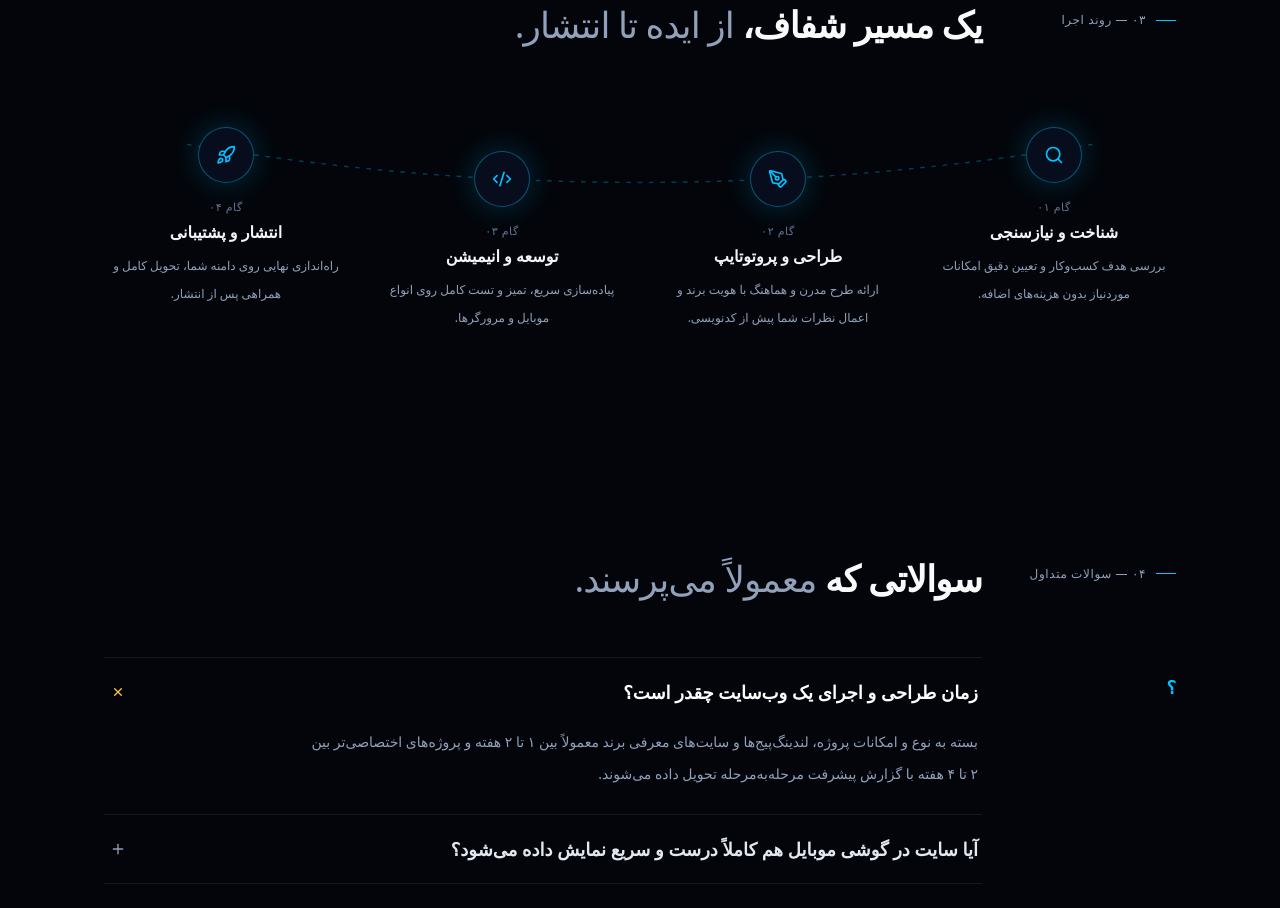
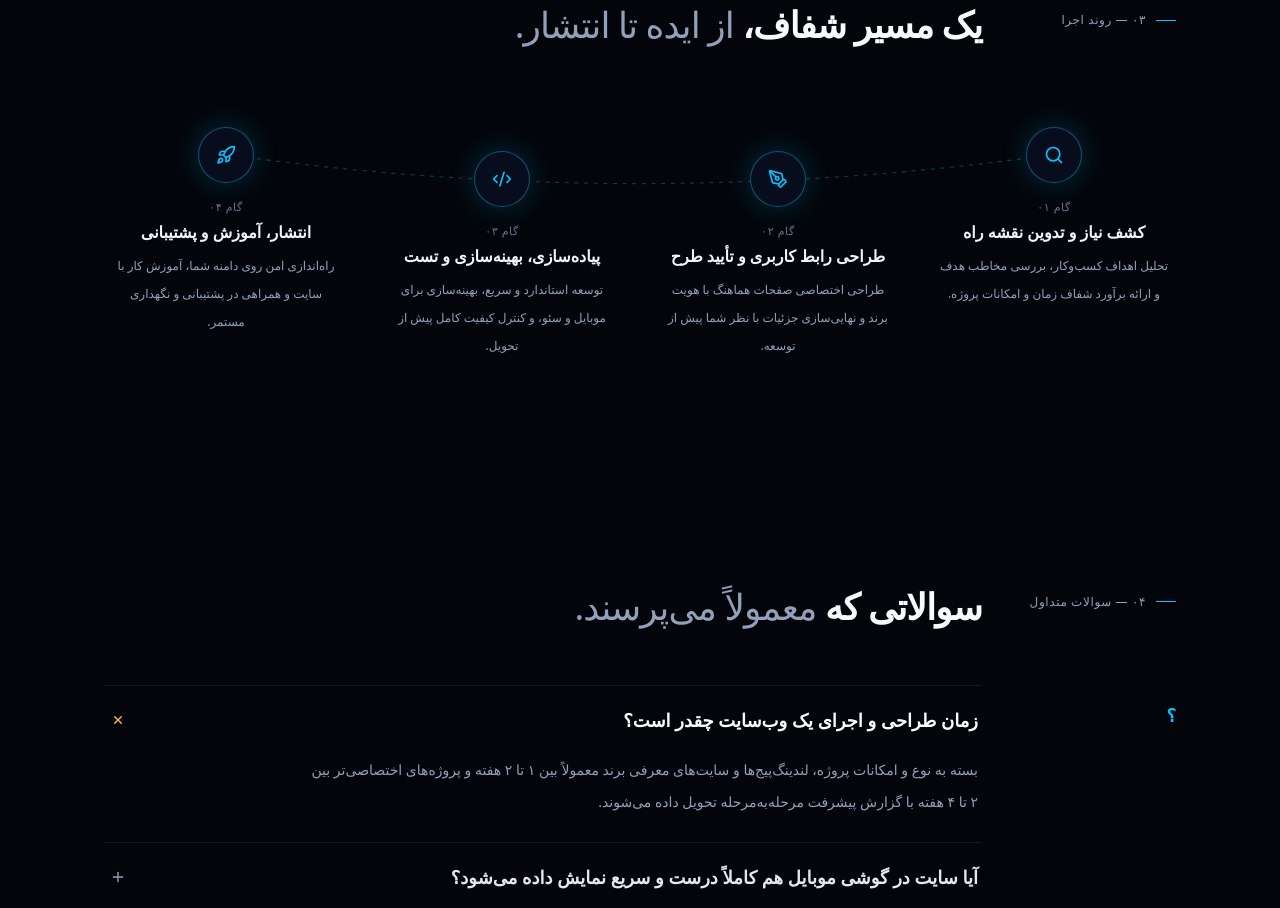
Before and after one commit to KAVIX-dev/kavix-dev.github.io, a React (Vite) app: page / in a window 1280 px wide. Shown: the part 3600-4508 px from the top of the page. Built offline with nearby package versions, Linux system fonts and the light colour scheme.

Commit message:
Update Process section

```diff
--- a/src/components/ProcessArcSection.jsx
+++ b/src/components/ProcessArcSection.jsx
@@ -40,10 +40,10 @@ export default function ProcessArcSection() {
             viewBox="0 0 1000 84"
             fill="none"
             preserveAspectRatio="none"
-            className="pointer-events-none absolute top-5 left-[6%] hidden h-20 w-[88%] lg:block"
+            className="pointer-events-none absolute top-9 left-[12.5%] hidden h-16 w-[75%] lg:block"
           >
             <path
-              d="M 20 14 Q 500 94 980 14"
+              d="M 0 12 Q 500 84 1000 12"
               stroke="rgba(0, 195, 255, 0.30)"
               strokeWidth="1.5"
               strokeDasharray="5 7"
--- a/src/data/portfolio.js
+++ b/src/data/portfolio.js
@@ -120,26 +120,30 @@ export const processSteps = [
   {
     step: 'گام ۰۱',
     icon: 'search',
-    title: 'شناخت و نیازسنجی',
-    description: 'بررسی هدف کسب‌وکار و تعیین دقیق امکانات موردنیاز بدون هزینه‌های اضافه.',
+    title: 'کشف نیاز و تدوین نقشه راه',
+    description:
+      'تحلیل اهداف کسب‌وکار، بررسی مخاطب هدف و ارائه برآورد شفاف زمان و امکانات پروژه.',
   },
   {
     step: 'گام ۰۲',
     icon: 'pen',
-    title: 'طراحی و پروتوتایپ',
-    description: 'ارائه طرح مدرن و هماهنگ با هویت برند و اعمال نظرات شما پیش از کدنویسی.',
+    title: 'طراحی رابط کاربری و تأیید طرح',
+    description:
+      'طراحی اختصاصی صفحات هماهنگ با هویت برند و نهایی‌سازی جزئیات با نظر شما پیش از توسعه.',
   },
   {
     step: 'گام ۰۳',
     icon: 'code',
-    title: 'توسعه و انیمیشن',
-    description: 'پیاده‌سازی سریع، تمیز و تست کامل روی انواع موبایل و مرورگرها.',
+    title: 'پیاده‌سازی، بهینه‌سازی و تست',
+    description:
+      'توسعه استاندارد و سریع، بهینه‌سازی برای موبایل و سئو، و کنترل کیفیت کامل پیش از تحویل.',
   },
   {
     step: 'گام ۰۴',
     icon: 'rocket',
-    title: 'انتشار و پشتیبانی',
-    description: 'راه‌اندازی نهایی روی دامنه شما، تحویل کامل و همراهی پس از انتشار.',
+    title: 'انتشار، آموزش و پشتیبانی',
+    description:
+      'راه‌اندازی امن روی دامنه شما، آموزش کار با سایت و همراهی در پشتیبانی و نگهداری مستمر.',
   },
 ];
 
```
